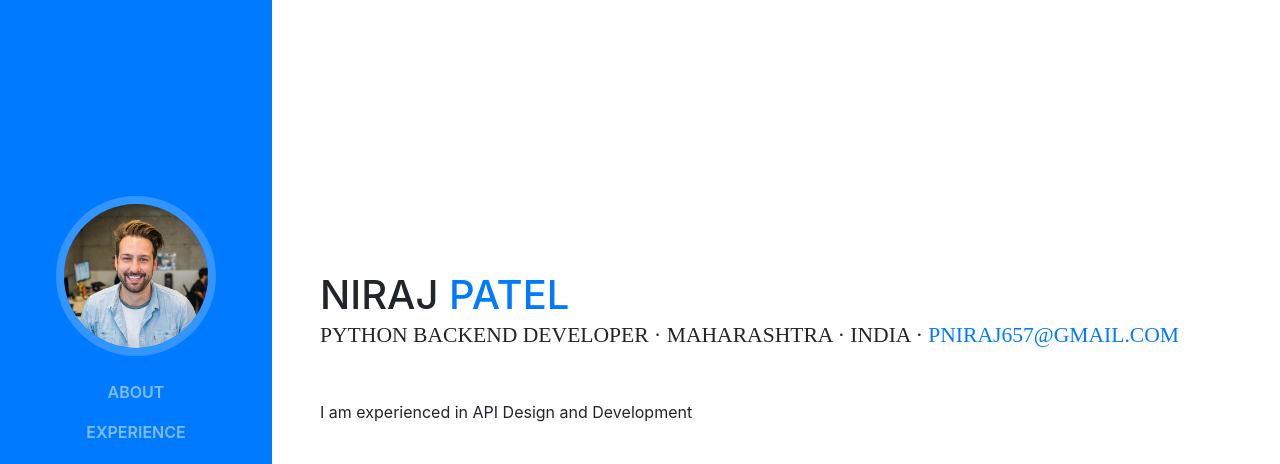
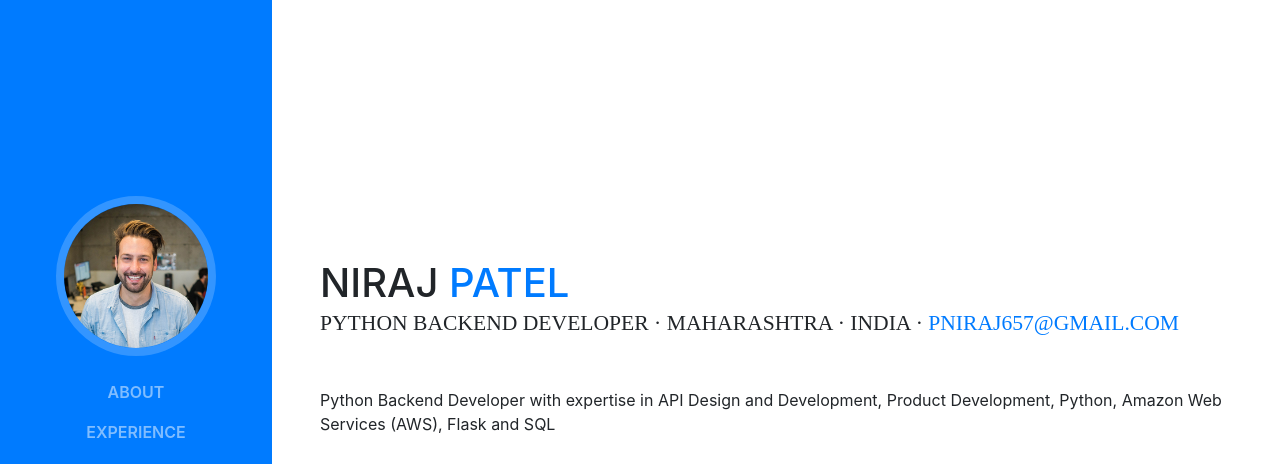
Before and after one commit to NirajPatel07/NirajPatel07.github.io, a website with bundled scripts: page index.html in a window 1280 px wide. Shown: the top 464 px of the page. Built offline with nearby package versions, Linux system fonts and the light colour scheme; a web font is replaced by a local one.

Commit message:
Discription Updated

```diff
--- a/index.html
+++ b/index.html
@@ -71,7 +71,7 @@
           <div class="subheading mb-5">Python Backend Developer · Maharashtra · India ·
             <a href="mailto:name@email.com">pniraj657@gmail.com</a>
           </div>
-          <p class="mb-5">I am experienced in API Design and Development</p>
+          <p class="mb-5">Python Backend Developer with expertise in API Design and Development, Product Development, Python, Amazon Web Services (AWS), Flask and SQL</p>
           <ul class="list-inline list-social-icons mb-0">
             <li class="list-inline-item">
               <a href="#">
```
